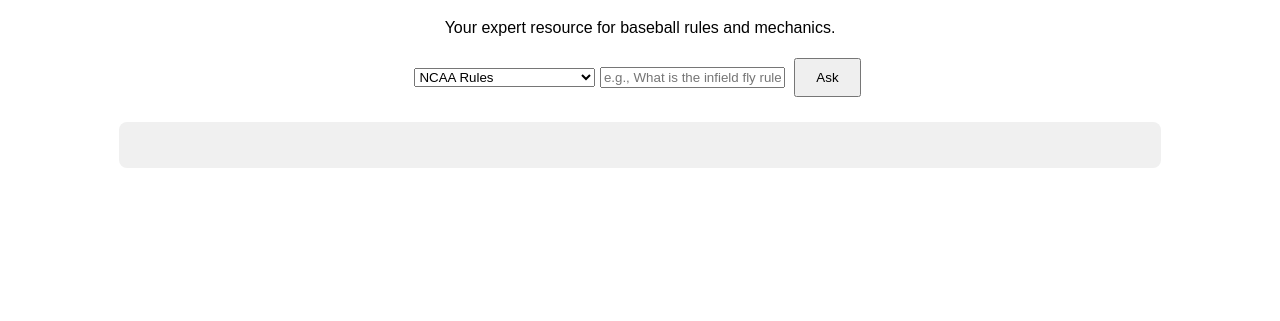
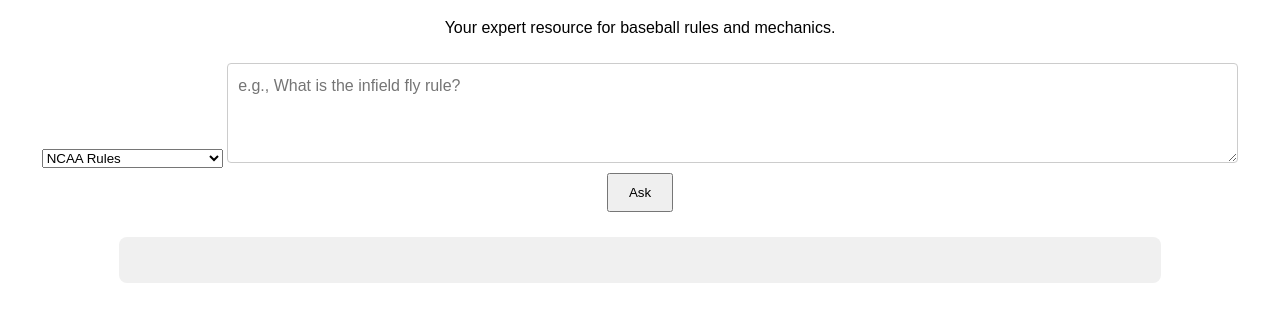
Before and after one commit to Mrfox122/roboump.ai.5, a website: page index.html in a window 1280 px wide. Shown: the part 61-382 px from the top of the page. Drawn offline with nearby package versions, Linux system fonts and the light colour scheme.

Commit message:
resizable textbox

```diff
--- a/index.html
+++ b/index.html
@@ -17,7 +17,7 @@
                 <option value="NFHS">NFHS (High School) Rules</option>
                 <option value="MLB">MLB (Pro) Rules</option>
             </select>
-            <input type="text" id="questionInput" placeholder="e.g., What is the infield fly rule?">
+            <textarea id="questionInput" placeholder="e.g., What is the infield fly rule?"></textarea>
             <button id="askButton">Ask</button>
         </div>
         <div id="answer-container" class="answer-container">
--- a/style.css
+++ b/style.css
@@ -4,3 +4,15 @@ textarea { width: 80%; height: 100px; margin-top: 10px; }
 button { padding: 10px 20px; margin: 5px; cursor: pointer; }
 #answer-container { margin: 20px auto; width: 80%; text-align: left; background-color: #f0f0f0; padding: 15px; border-radius: 8px; }
 .hidden { display: none; }
+
+#questionInput {
+    height: 100px; /* You can adjust this value to make it taller or shorter */
+    padding: 10px;
+    font-size: 16px;
+    line-height: 1.5;
+    resize: vertical; /* Allows the user to drag the box to make it taller */
+    font-family: sans-serif; /* Ensures the font matches the rest of the page */
+    border: 1px solid #ccc;
+    border-radius: 4px;
+    box-sizing: border-box; /* Important for consistent sizing */
+}
```
